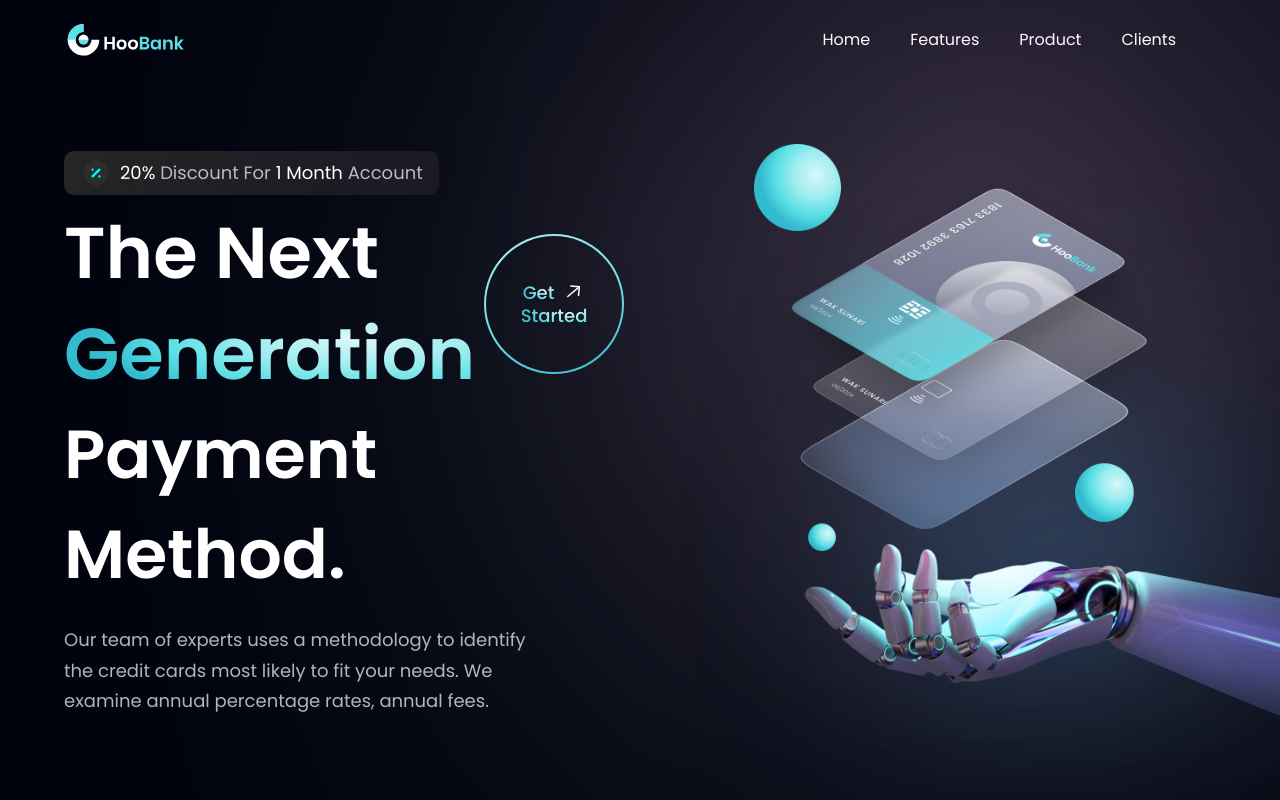
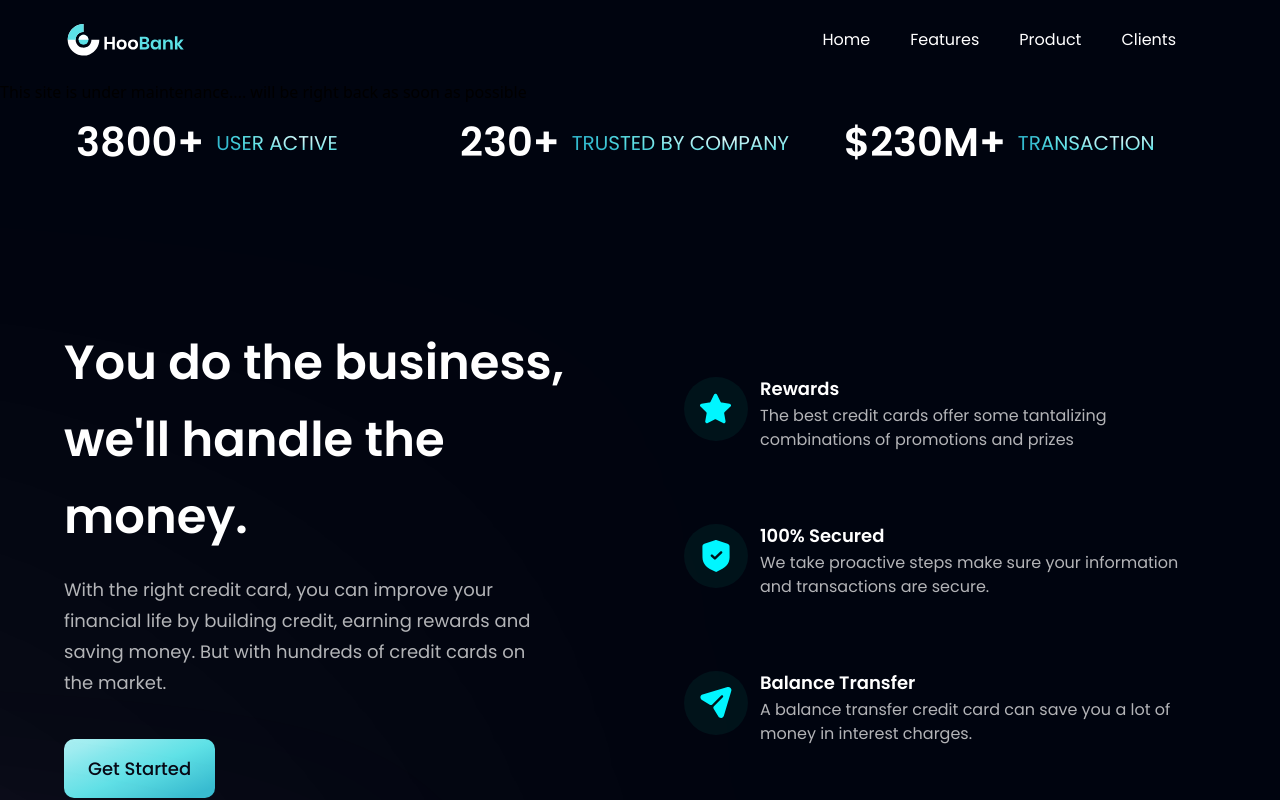
Before and after one commit to itsDaiton/business-website-template, a React (Vite) app: page / in a window 1280 px wide. Shown: the top 800 px of the page. Built offline with nearby package versions, Linux system fonts and the light colour scheme.

Commit message:
Update Hero.jsx

```diff
--- a/src/components/Hero.jsx
+++ b/src/components/Hero.jsx
@@ -4,50 +4,8 @@ import GetStarted from './GetStarted'
 
 const Hero = () => {
   return (
-    <section id='home' className={`flex md:flex-row flex-col ${styles.paddingY}`}>
-      <div className={`flex-1 ${styles.flexStart} flex-col xl:px-0 sm:px-16 px-6`}>
-        <div className='flex flex-row items-center py-[6px] px-4 bg-discount-gradient rounded-[10px] mb-2'>
-          <img
-            src={discount}
-            alt='discount'
-            className='w-[32px] h-[32px]'
-          />
-          <p className={`${styles.paragraph} ml-2`}>
-            <span className='text-white'>20%</span> Discount For {" "}
-            <span className='text-white'>1 Month</span> Account
-          </p>
-        </div>
-        <div className='flex flex-row justify-between items-center w-full'>
-          <h1 className='flex-1 font-poppins font-semibold ss:text-[72px] text-[52px] text-white ss:leading-[100.8px] leading-[75px]'>
-            The Next <br className='sm:block hidden'/> {" "}
-            <span className='text-gradient'>Generation</span> {" "}
-          </h1>
-          <div className='ss:flex hidden md:mr-4 mr-0'>
-            <GetStarted/>
-          </div>
-        </div>
-        <h1 className='font-poppins font-semibold ss:text-[68px] text-[52px] text-white ss:leading-[100px] leading-[75px] w-full'>
-          Payment Method.
-        </h1>
-        <p className={`${styles.paragraph} max-w-[470px] mt-5`}>
-        Our team of experts uses a methodology to identify the credit cards most likely to fit your needs.
-        We examine annual percentage rates, annual fees.
-        </p>
-      </div>
-      <div className={`flex-1 flex ${styles.flexCenter} md:my-0 my-10 relative`}>
-        <img
-          src={robot}
-          alt='billing'
-          className='w-[100%] h-[100%] relative z-[5]'
-        />
-        <div className="absolute z-[0] w-[40%] h-[35%] top-0 pink__gradient" />
-        <div className="absolute z-[1] w-[80%] h-[80%] rounded-full white__gradient bottom-40" />
-        <div className="absolute z-[0] w-[50%] h-[50%] right-20 bottom-20 blue__gradient"/>
-      </div>
-      <div className={`ss:hidden ${styles.flexCenter}`}>
-        <GetStarted/>
-      </div>
-    </section>
+
+    <div>This site is under maintenance.... will be right back as soon as possible</div>
   )
 }
 
```
